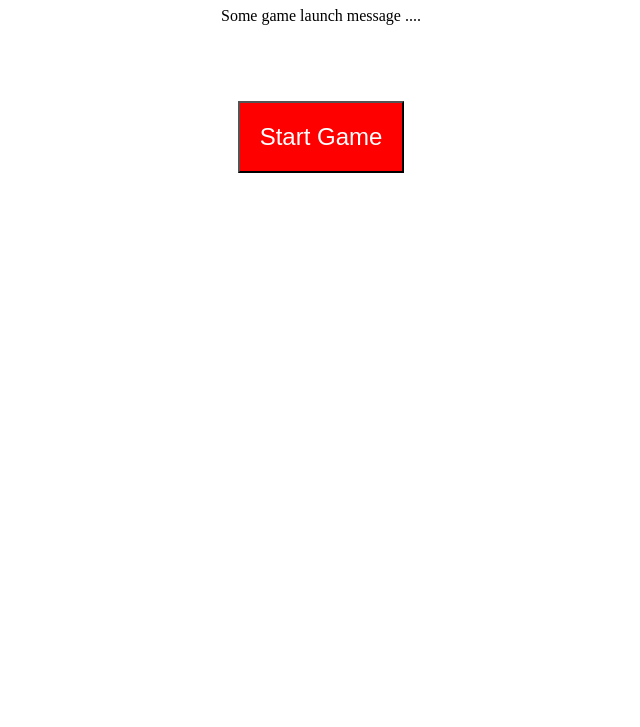
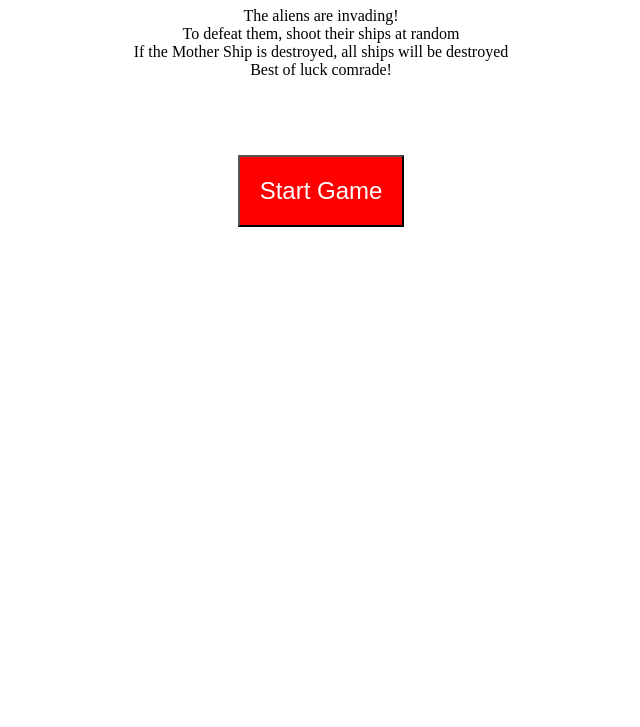
Before and after one commit to mpascoe21/Hostile-Aliens-2, a website: page index.html in a window 1280 px wide. Shown: the part 73-800 px from the top of the page, without its empty margins (319-959 px from the left). Drawn offline with Linux system fonts and the light colour scheme.

Commit message:
Added launch message

```diff
--- a/index.html
+++ b/index.html
@@ -13,7 +13,11 @@
       <h1>Hostile Aliens 2</h1>
     </header>
     <main class="game-container">
-      <p class="launchMessage">Some game launch message ....</p>
+      <p class="launchMessage">
+        The aliens are invading!<br />To defeat them, shoot their ships at
+        random<br />If the Mother Ship is destroyed, all ships will be
+        destroyed<br />Best of luck comrade!
+      </p>
       <div id="allShipsContainer"></div>
 
       <button class="button">Start Game</button>
```
